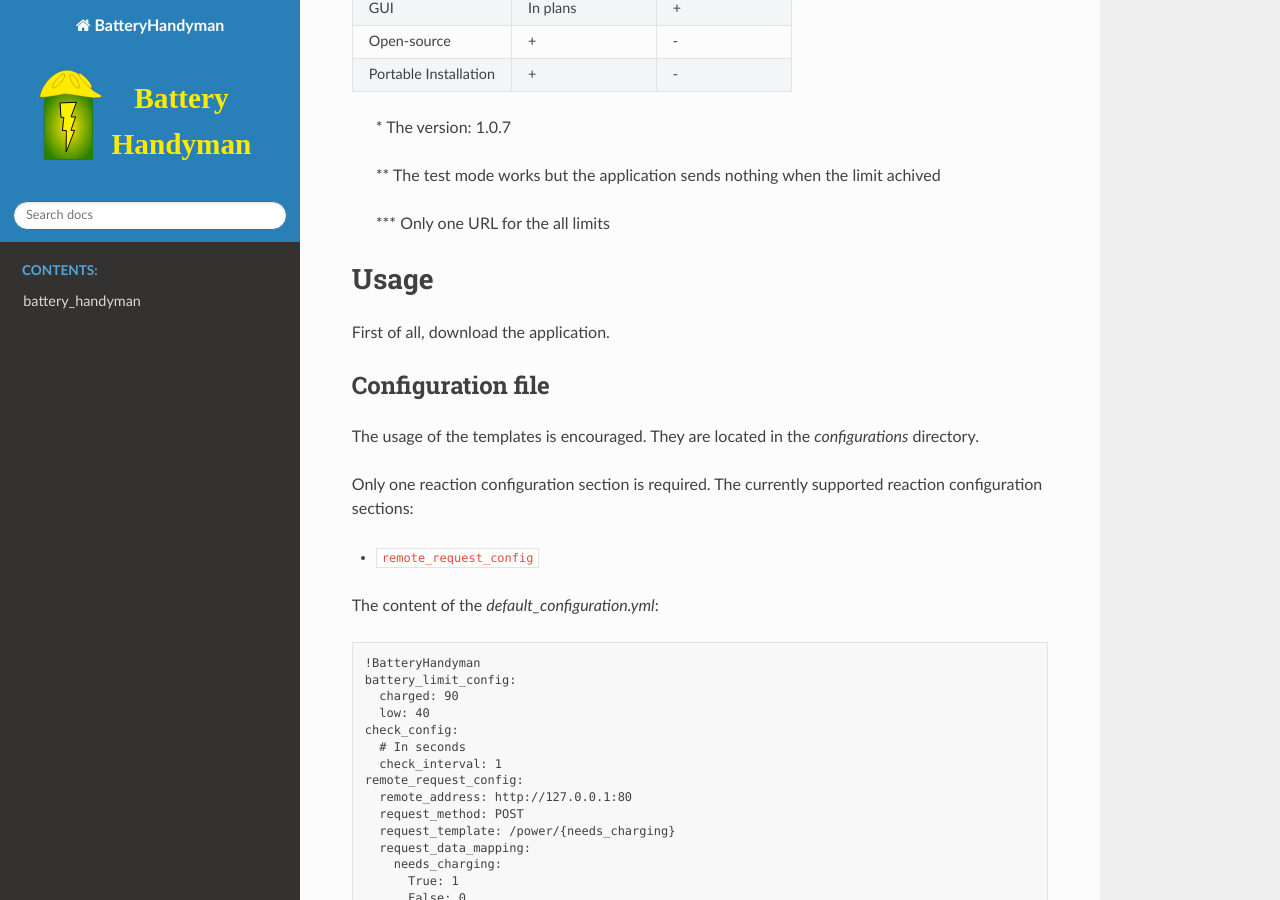
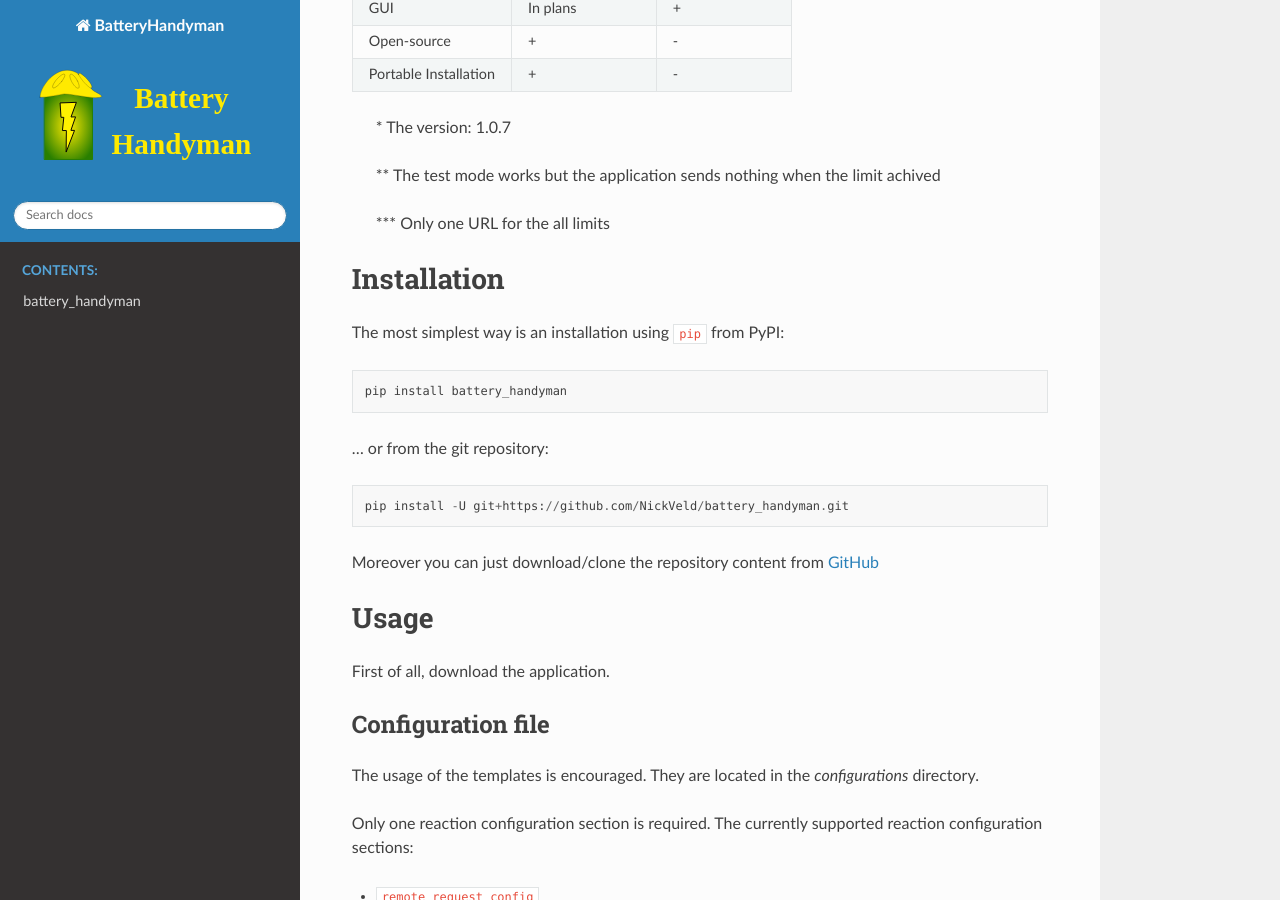
Before and after one commit to NickVeld/battery_handyman, a Sphinx documentation site: the page built from docs/source/general.rst, in a window 1280 px wide and 900 px high, scrolled down 504 px. Built offline with Sphinx 7.4.7 and the Read the Docs theme 2.0.0, drawn with Linux system fonts in a browser that asks for light colours; some of the changed text lies outside the part shown.

Commit message:
docs general: installation section

```diff
--- a/docs/source/general.rst
+++ b/docs/source/general.rst
@@ -31,6 +31,21 @@ Comparison with the similar application
     \** The test mode works but the application sends nothing when the limit achived
 
     \*** Only one URL for the all limits
+
+------------
+Installation
+------------
+
+The most simplest way is an installation using ``pip`` from PyPI::
+
+    pip install battery_handyman
+
+... or from the git repository::
+
+    pip install -U git+https://github.com/NickVeld/battery_handyman.git
+
+Moreover you can just download/clone the repository content
+from `GitHub <https://github.com/NickVeld/battery_handyman>`_
 
 -----
 Usage
@@ -112,7 +127,8 @@ or have the module in ``PYTHONPATH``)::
     python -m battery_handyman -c my_configuration.yml
 
 Or the app can be called with the following command
-if you have Python's "scripts" directory in the path::
+if you have Python's "scripts" directory in the path
+(and the project is installed using ``pip``)::
 
     battery_handyman -c ./my_configuration.yml
 
```
